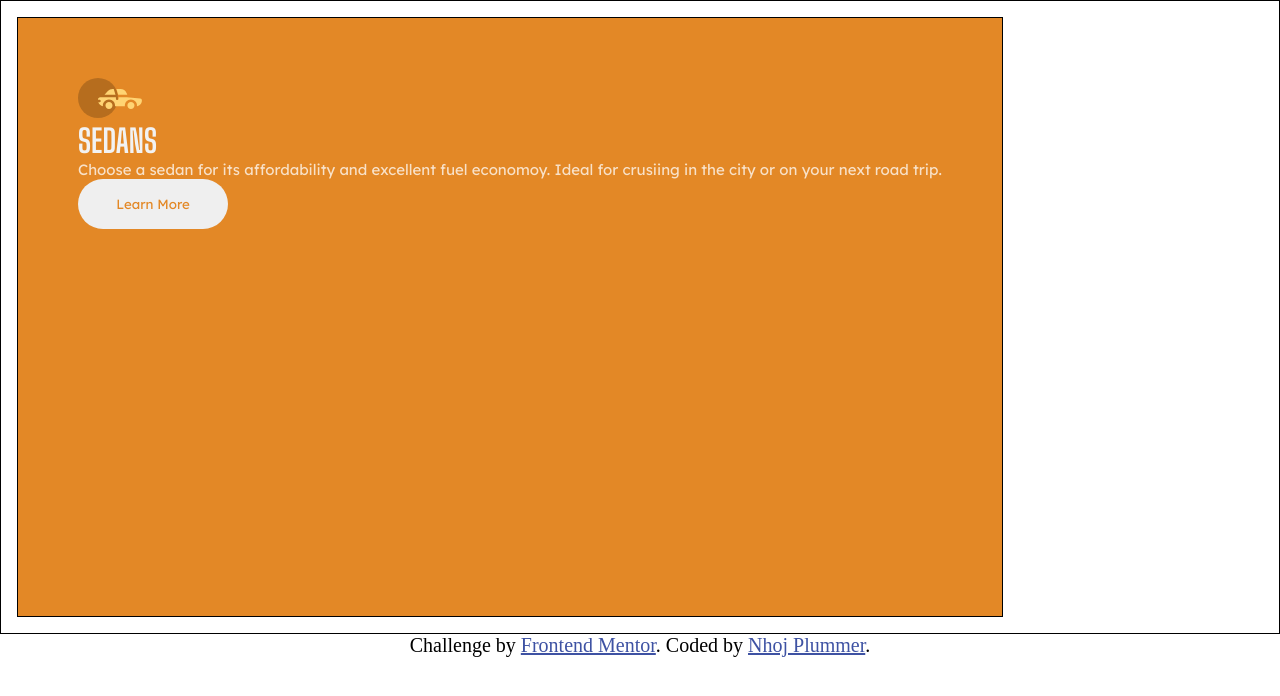
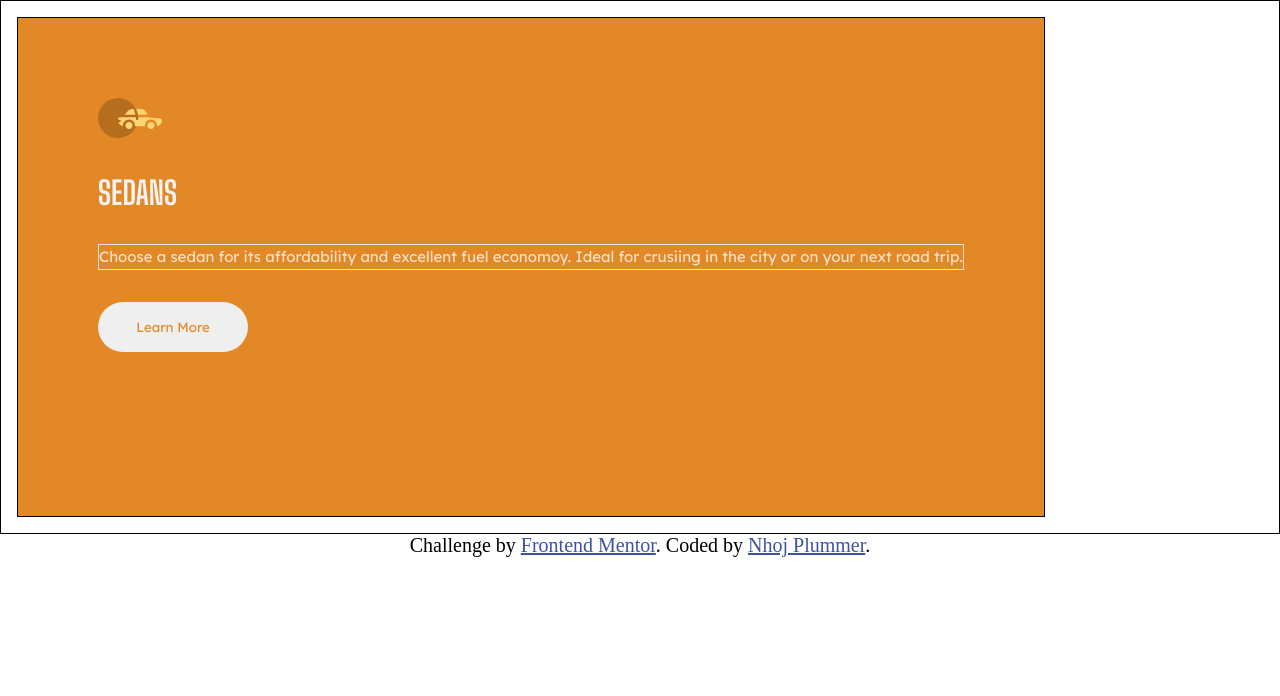
Before and after one commit to Nhoj-Plummer/3-column-preview-card-component, a React (Create React App) app: page / in a window 1280 px wide. Shown: the top 696 px of the page. Built offline with nearby package versions, Linux system fonts and the light colour scheme.

Commit message:
Progress being made

```diff
--- a/src/components/CardData/CardData.css
+++ b/src/components/CardData/CardData.css
@@ -1,24 +1,29 @@
 /* Genereal Rules */
 .card-data_contianer {
-  height: 600px;
-  padding: 60px;
+  height: 500px;
+  padding: 80px;
   border: 1px solid;
 }
 
 .card-data_contianer h1 {
+  margin-top: 2rem;
   color: var(--very-light-gray);
   font-family: var(--font-family-two);
 }
 
 .card-data_contianer p {
+  margin-top: 2rem;
+  line-height: 1.5rem;
   font-size: 15px;
   color: var(--transparent-white);
   font-family: var(--font-family-one);
+  border: 1px solid;
 }
 
 .card-data_contianer button {
   width: 9.375rem;
   height: 3.125rem;
+  margin-top: 2rem;
   border-radius: 50px;
   border-style: none;
   font-family: var(--font-family-one);
```
